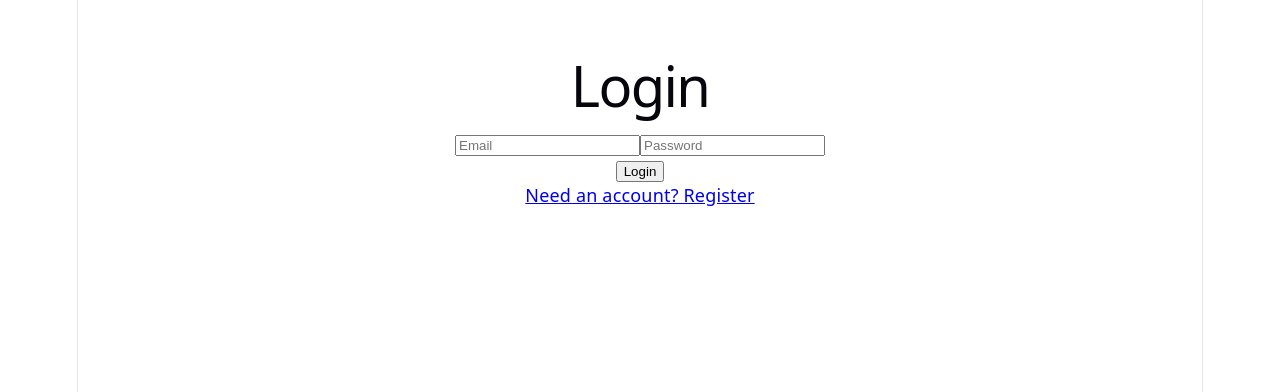
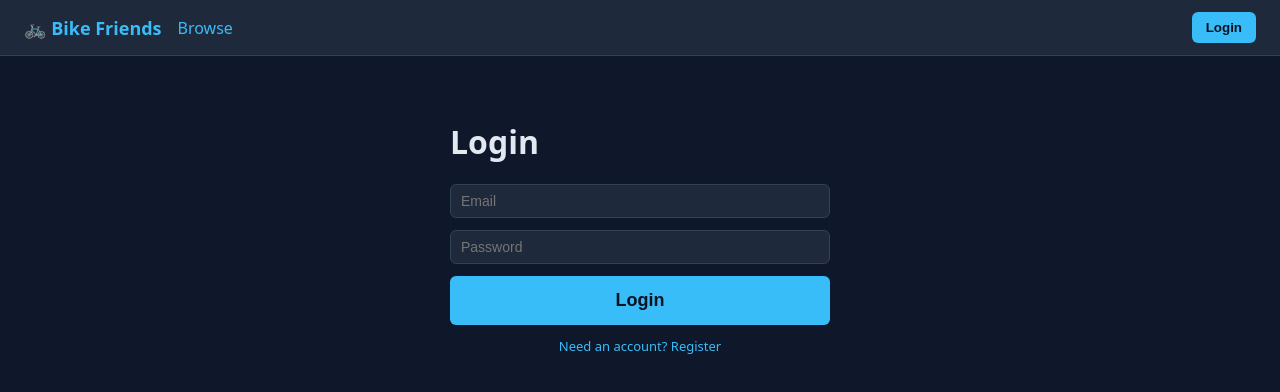
Before and after one commit to KristinaStefanac/Bike_Friends, a Vue app: page /login in a window 1280 px wide. Shown: the top 392 px of the page. Built offline with nearby package versions, Linux system fonts and the light colour scheme; no server answers.

Commit message:
Ažurirani auth, App i style

```diff
--- a/src/App.vue
+++ b/src/App.vue
@@ -1,13 +1,33 @@
-<template>
-  <router-view />
-</template>
+<script setup>
+import { onMounted } from 'vue'
+import { RouterLink, RouterView, useRouter } from 'vue-router'
+import { useAuthStore } from './stores/auth.js'
 
-<script>
-export default {
-  name: 'App'
+const authStore = useAuthStore()
+const router = useRouter()
+
+onMounted(() => {
+  authStore.init()
+})
+
+async function handleLogout() {
+  await authStore.logout()
+  router.push({ name: 'home' })
 }
 </script>
 
-<style>
-/* Ovdje može ostati prazno */
-</style>
+<template>
+  <nav class="nav">
+    <RouterLink to="/" class="brand">🚲 Bike Friends</RouterLink>
+    <RouterLink to="/">Browse</RouterLink>
+    <RouterLink v-if="authStore.user" to="/my-bikes">My Bikes</RouterLink>
+    <RouterLink v-if="authStore.user" to="/messages">Messages</RouterLink>
+    <span class="spacer" />
+    <span v-if="authStore.user" class="muted">{{ authStore.user.email }}</span>
+    <button v-if="authStore.user" class="secondary" @click="handleLogout">Logout</button>
+    <RouterLink v-else to="/login"><button>Login</button></RouterLink>
+  </nav>
+  <main class="container">
+    <RouterView />
+  </main>
+</template>
--- a/src/stores/auth.js
+++ b/src/stores/auth.js
@@ -9,27 +9,29 @@ import { auth } from '../firebase.js'
 
 export const useAuthStore = defineStore('auth', {
   state: () => ({
-    user: null
+    user: null,
+    ready: null
   }),
-
   actions: {
+    init() {
+      this.ready = new Promise((resolve) => {
+        onAuthStateChanged(auth, (u) => {
+          this.user = u ? { uid: u.uid, email: u.email } : null
+          resolve()
+        })
+      })
+    },
+    async register(email, password) {
+      const cred = await createUserWithEmailAndPassword(auth, email, password)
+      this.user = { uid: cred.user.uid, email: cred.user.email }
+    },
     async login(email, password) {
-      await signInWithEmailAndPassword(auth, email, password)
+      const cred = await signInWithEmailAndPassword(auth, email, password)
+      this.user = { uid: cred.user.uid, email: cred.user.email }
     },
-
-    async register(email, password) {
-      await createUserWithEmailAndPassword(auth, email, password)
-    },
-
     async logout() {
       await signOut(auth)
       this.user = null
-    },
-
-    init() {
-      onAuthStateChanged(auth, (u) => {
-        this.user = uovo
-      })
     }
   }
 })
--- a/src/style.css
+++ b/src/style.css
@@ -1,296 +1,109 @@
 :root {
-  --text: #6b6375;
-  --text-h: #08060d;
-  --bg: #fff;
-  --border: #e5e4e7;
-  --code-bg: #f4f3ec;
-  --accent: #aa3bff;
-  --accent-bg: rgba(170, 59, 255, 0.1);
-  --accent-border: rgba(170, 59, 255, 0.5);
-  --social-bg: rgba(244, 243, 236, 0.5);
-  --shadow:
-    rgba(0, 0, 0, 0.1) 0 10px 15px -3px, rgba(0, 0, 0, 0.05) 0 4px 6px -2px;
-
-  --sans: system-ui, 'Segoe UI', Roboto, sans-serif;
-  --heading: system-ui, 'Segoe UI', Roboto, sans-serif;
-  --mono: ui-monospace, Consolas, monospace;
-
-  font: 18px/145% var(--sans);
-  letter-spacing: 0.18px;
-  color-scheme: light dark;
-  color: var(--text);
-  background: var(--bg);
-  font-synthesis: none;
-  text-rendering: optimizeLegibility;
-  -webkit-font-smoothing: antialiased;
-  -moz-osx-font-smoothing: grayscale;
-
-  @media (max-width: 1024px) {
-    font-size: 16px;
-  }
+  --bg: #0f172a;
+  --panel: #1e293b;
+  --text: #e2e8f0;
+  --muted: #94a3b8;
+  --accent: #38bdf8;
+  --accent-strong: #0ea5e9;
+  --danger: #ef4444;
+  --border: #334155;
 }
 
-@media (prefers-color-scheme: dark) {
-  :root {
-    --text: #9ca3af;
-    --text-h: #f3f4f6;
-    --bg: #16171d;
-    --border: #2e303a;
-    --code-bg: #1f2028;
-    --accent: #c084fc;
-    --accent-bg: rgba(192, 132, 252, 0.15);
-    --accent-border: rgba(192, 132, 252, 0.5);
-    --social-bg: rgba(47, 48, 58, 0.5);
-    --shadow:
-      rgba(0, 0, 0, 0.4) 0 10px 15px -3px, rgba(0, 0, 0, 0.25) 0 4px 6px -2px;
-  }
-
-  #social .button-icon {
-    filter: invert(1) brightness(2);
-  }
-}
+* { box-sizing: border-box; }
 
 body {
   margin: 0;
+  font-family: system-ui, -apple-system, "Segoe UI", Roboto, sans-serif;
+  background: var(--bg);
+  color: var(--text);
 }
 
-h1,
-h2 {
-  font-family: var(--heading);
-  font-weight: 500;
-  color: var(--text-h);
+a { color: var(--accent); text-decoration: none; }
+a:hover { text-decoration: underline; }
+
+button {
+  background: var(--accent);
+  color: #0b1220;
+  border: 0;
+  padding: 8px 14px;
+  border-radius: 6px;
+  font-weight: 600;
+  cursor: pointer;
+}
+button:hover { background: var(--accent-strong); }
+button.secondary { background: transparent; color: var(--text); border: 1px solid var(--border); }
+button.danger { background: var(--danger); color: #fff; }
+button.huge { font-size: 18px; padding: 14px 22px; width: 100%; }
+button:disabled { opacity: 0.5; cursor: not-allowed; }
+
+input, textarea, select {
+  background: var(--panel);
+  color: var(--text);
+  border: 1px solid var(--border);
+  padding: 8px 10px;
+  border-radius: 6px;
+  width: 100%;
+  font-size: 14px;
 }
 
-h1 {
-  font-size: 56px;
-  letter-spacing: -1.68px;
-  margin: 32px 0;
-  @media (max-width: 1024px) {
-    font-size: 36px;
-    margin: 20px 0;
-  }
+.container { max-width: 1100px; margin: 0 auto; padding: 24px; }
+.nav {
+  display: flex;
+  align-items: center;
+  gap: 16px;
+  padding: 12px 24px;
+  background: var(--panel);
+  border-bottom: 1px solid var(--border);
 }
-h2 {
-  font-size: 24px;
-  line-height: 118%;
-  letter-spacing: -0.24px;
-  margin: 0 0 8px;
-  @media (max-width: 1024px) {
-    font-size: 20px;
-  }
-}
-p {
-  margin: 0;
+.nav .brand { font-weight: 700; font-size: 18px; }
+.nav .spacer { flex: 1; }
+
+.grid {
+  display: grid;
+  grid-template-columns: repeat(auto-fill, minmax(240px, 1fr));
+  gap: 16px;
 }
 
-code,
-.counter {
-  font-family: var(--mono);
-  display: inline-flex;
+.card {
+  background: var(--panel);
+  border: 1px solid var(--border);
+  border-radius: 8px;
+  overflow: hidden;
+  display: flex;
+  flex-direction: column;
+}
+.card img {
+  width: 100%;
+  aspect-ratio: 4/3;
+  object-fit: cover;
+  cursor: pointer;
+  background: #0b1220;
+}
+.card-body { padding: 12px; }
+.card h3 { margin: 0 0 4px; font-size: 16px; }
+.muted { color: var(--muted); font-size: 13px; }
+
+.row { display: flex; gap: 8px; align-items: center; }
+.stack { display: flex; flex-direction: column; gap: 12px; }
+
+.pagination { display: flex; gap: 6px; justify-content: center; margin-top: 20px; }
+.pagination button { padding: 6px 10px; }
+.pagination .active { background: var(--accent-strong); }
+
+.notice {
+  background: #1e293b;
+  border-left: 4px solid var(--accent);
+  padding: 12px;
   border-radius: 4px;
-  color: var(--text-h);
+  margin: 12px 0;
 }
 
-code {
-  font-size: 15px;
-  line-height: 135%;
-  padding: 4px 8px;
-  background: var(--code-bg);
+.message {
+  padding: 8px 12px;
+  border-radius: 8px;
+  max-width: 70%;
+  margin-bottom: 6px;
 }
-
-.counter {
-  font-size: 16px;
-  padding: 5px 10px;
-  border-radius: 5px;
-  color: var(--accent);
-  background: var(--accent-bg);
-  border: 2px solid transparent;
-  transition: border-color 0.3s;
-  margin-bottom: 24px;
-
-  &:hover {
-    border-color: var(--accent-border);
-  }
-  &:focus-visible {
-    outline: 2px solid var(--accent);
-    outline-offset: 2px;
-  }
-}
-
-.hero {
-  position: relative;
-
-  .base,
-  .framework,
-  .vite {
-    inset-inline: 0;
-    margin: 0 auto;
-  }
-
-  .base {
-    width: 170px;
-    position: relative;
-    z-index: 0;
-  }
-
-  .framework,
-  .vite {
-    position: absolute;
-  }
-
-  .framework {
-    z-index: 1;
-    top: 34px;
-    height: 28px;
-    transform: perspective(2000px) rotateZ(300deg) rotateX(44deg) rotateY(39deg)
-      scale(1.4);
-  }
-
-  .vite {
-    z-index: 0;
-    top: 107px;
-    height: 26px;
-    width: auto;
-    transform: perspective(2000px) rotateZ(300deg) rotateX(40deg) rotateY(39deg)
-      scale(0.8);
-  }
-}
-
-#app {
-  width: 1126px;
-  max-width: 100%;
-  margin: 0 auto;
-  text-align: center;
-  border-inline: 1px solid var(--border);
-  min-height: 100svh;
-  display: flex;
-  flex-direction: column;
-  box-sizing: border-box;
-}
-
-#center {
-  display: flex;
-  flex-direction: column;
-  gap: 25px;
-  place-content: center;
-  place-items: center;
-  flex-grow: 1;
-
-  @media (max-width: 1024px) {
-    padding: 32px 20px 24px;
-    gap: 18px;
-  }
-}
-
-#next-steps {
-  display: flex;
-  border-top: 1px solid var(--border);
-  text-align: left;
-
-  & > div {
-    flex: 1 1 0;
-    padding: 32px;
-    @media (max-width: 1024px) {
-      padding: 24px 20px;
-    }
-  }
-
-  .icon {
-    margin-bottom: 16px;
-    width: 22px;
-    height: 22px;
-  }
-
-  @media (max-width: 1024px) {
-    flex-direction: column;
-    text-align: center;
-  }
-}
-
-#docs {
-  border-right: 1px solid var(--border);
-
-  @media (max-width: 1024px) {
-    border-right: none;
-    border-bottom: 1px solid var(--border);
-  }
-}
-
-#next-steps ul {
-  list-style: none;
-  padding: 0;
-  display: flex;
-  gap: 8px;
-  margin: 32px 0 0;
-
-  .logo {
-    height: 18px;
-  }
-
-  a {
-    color: var(--text-h);
-    font-size: 16px;
-    border-radius: 6px;
-    background: var(--social-bg);
-    display: flex;
-    padding: 6px 12px;
-    align-items: center;
-    gap: 8px;
-    text-decoration: none;
-    transition: box-shadow 0.3s;
-
-    &:hover {
-      box-shadow: var(--shadow);
-    }
-    .button-icon {
-      height: 18px;
-      width: 18px;
-    }
-  }
-
-  @media (max-width: 1024px) {
-    margin-top: 20px;
-    flex-wrap: wrap;
-    justify-content: center;
-
-    li {
-      flex: 1 1 calc(50% - 8px);
-    }
-
-    a {
-      width: 100%;
-      justify-content: center;
-      box-sizing: border-box;
-    }
-  }
-}
-
-#spacer {
-  height: 88px;
-  border-top: 1px solid var(--border);
-  @media (max-width: 1024px) {
-    height: 48px;
-  }
-}
-
-.ticks {
-  position: relative;
-  width: 100%;
-
-  &::before,
-  &::after {
-    content: '';
-    position: absolute;
-    top: -4.5px;
-    border: 5px solid transparent;
-  }
-
-  &::before {
-    left: 0;
-    border-left-color: var(--border);
-  }
-  &::after {
-    right: 0;
-    border-right-color: var(--border);
-  }
-}
+.message.me { background: var(--accent); color: #0b1220; align-self: flex-end; }
+.message.them { background: var(--panel); border: 1px solid var(--border); align-self: flex-start; }
+.thread { display: flex; flex-direction: column; padding: 12px; max-height: 60vh; overflow-y: auto; }
```
